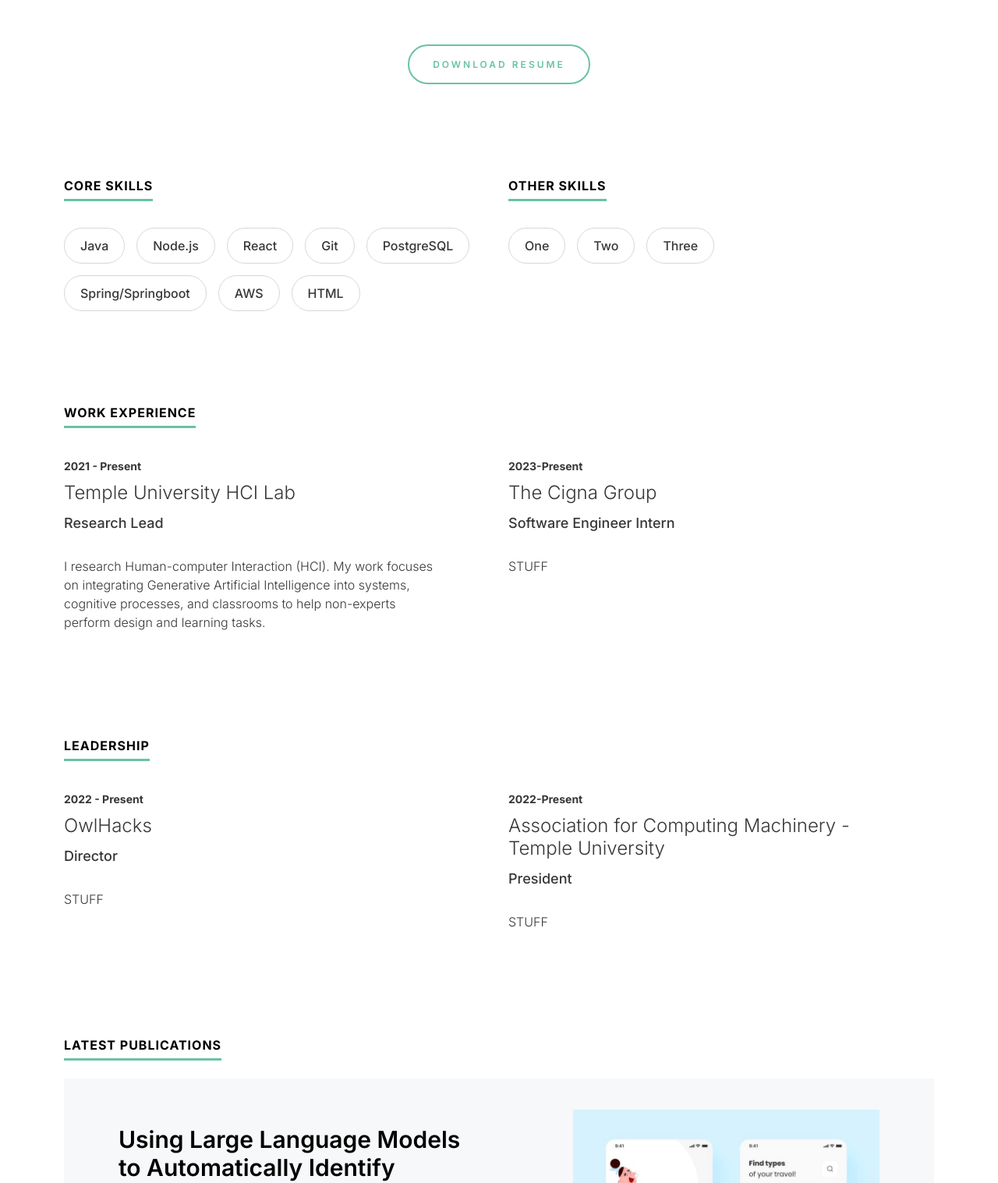
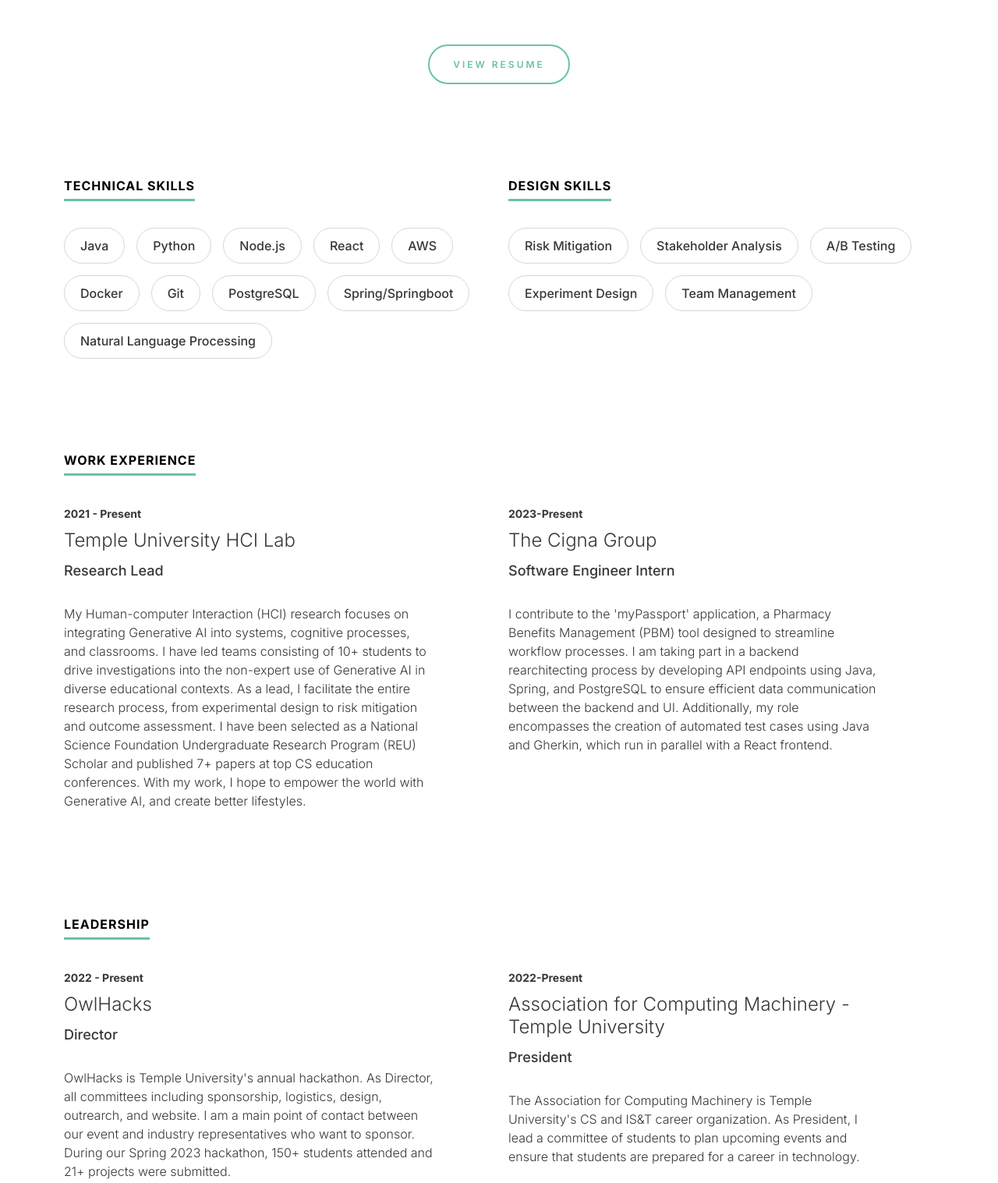
Before and after one commit to adrewtran117/adrewtran117.github.io, a plain HTML site: page index.html in a window 1280 px wide. Shown: the part 933-2450 px from the top of the page at 78% size. Drawn offline with nearby package versions, Linux system fonts and the light colour scheme.

Commit message:
change info and add pdf

```diff
--- a/index.html
+++ b/index.html
@@ -94,7 +94,7 @@
               can share cool new ideas!
             </p>
             <div class="ds-button-sec text-center">
-                <a href="#" class="ds-button">Download Resume</a>
+                <a href="Andrew_Tran_Resume2.pdf" class="ds-button">View Resume</a>
             </div>
         </section>
       </div>
@@ -106,24 +106,28 @@
       <div class="container">
         <div class="row">
           <div class="col-12 col-sm-12 col-md-6 col-lg-6 col-xl-6 col-xxl-6">
-             <h2 class="ds-heading">Core Skills</h2>
+             <h2 class="ds-heading">Technical Skills</h2>
              <ul class="ds-skills-list">
                <li>Java</li>
+               <li>Python</li>
                <li>Node.js</li>
                <li>React</li>
+               <li>AWS</li>
+               <li>Docker</li>
                <li>Git</li>
                <li>PostgreSQL</li>
                <li>Spring/Springboot</li>
-               <li>AWS</li>
-               <li>HTML</li>
+               <li>Natural Language Processing</li>
              </ul>
           </div>
           <div class="col-12 col-sm-12 col-md-6 col-lg-6 col-xl-6 col-xxl-6">
-            <h2 class="ds-heading">Other Skills</h2>
+            <h2 class="ds-heading">Design Skills</h2>
             <ul class="ds-skills-list">
-              <li>One</li>
-              <li>Two</li>
-              <li>Three</li>
+              <li>Risk Mitigation</li>
+              <li>Stakeholder Analysis</li>
+              <li>A/B Testing</li>
+              <li>Experiment Design</li>
+              <li>Team Management</li>
             </ul>
           </div>
         </div>
@@ -141,7 +145,7 @@
                 <span class="ds-year">2021 - Present</span>
                 <h3 class="ds-officename">Temple University HCI Lab</h3>
                 <span class="ds-department">Research Lead</span>
-                <p>I research Human-computer Interaction (HCI). My work focuses on integrating Generative Artificial Intelligence into systems, cognitive processes, and classrooms to help non-experts perform design and learning tasks.</p>
+                <p>My Human-computer Interaction (HCI) research focuses on integrating Generative AI into systems, cognitive processes, and classrooms. I have led teams consisting of 10+ students to drive investigations into the non-expert use of Generative AI in diverse educational contexts. As a lead, I facilitate the entire research process, from experimental design to risk mitigation and outcome assessment. I have been selected as a National Science Foundation Undergraduate Research Program (REU) Scholar and published 7+ papers at top CS education conferences. With my work, I hope to empower the world with Generative AI, and create better lifestyles.</p>
               </section>
             </div>
             <div class="col-12 col-sm-12 col-md-6 col-lg-6 col-xl-6 col-xxl-6">
@@ -149,7 +153,7 @@
                 <span class="ds-year">2023-Present</span>
                 <h3 class="ds-officename">The Cigna Group</h3>
                 <span class="ds-department">Software Engineer Intern</span>
-                <p>STUFF</p>
+                <p>I contribute to the 'myPassport' application, a Pharmacy Benefits Management (PBM) tool designed to streamline workflow processes. I am taking part in a backend rearchitecting process by developing API endpoints using Java, Spring, and PostgreSQL to ensure efficient data communication between the backend and UI. Additionally, my role encompasses the creation of automated test cases using Java and Gherkin, which run in parallel with a React frontend.</p>
               </section>
             </div>
         </div>
@@ -167,7 +171,7 @@
                <span class="ds-year">2022 - Present</span>
                <h3 class="ds-officename">OwlHacks</h3>
                <span class="ds-department">Director</span>
-               <p>STUFF</p>
+               <p>OwlHacks is Temple University's annual hackathon. As Director, all committees including sponsorship, logistics, design, outrearch, and website. I am a main point of contact between our event and industry representatives who want to sponsor. During our Spring 2023 hackathon, 150+ students attended and 21+ projects were submitted. </p>
              </section>
            </div>
            <div class="col-12 col-sm-12 col-md-6 col-lg-6 col-xl-6 col-xxl-6">
@@ -175,7 +179,7 @@
                <span class="ds-year">2022-Present</span>
                <h3 class="ds-officename">Association for Computing Machinery - Temple University</h3>
                <span class="ds-department">President</span>
-               <p>STUFF</p>
+               <p>The Association for Computing Machinery is Temple University's CS and IS&T career organization. As President, I lead a committee of students to plan upcoming events and ensure that students are prepared for a career in technology.</p>
              </section>
            </div>
        </div>
```
Also changed, not shown: 1 other file.
